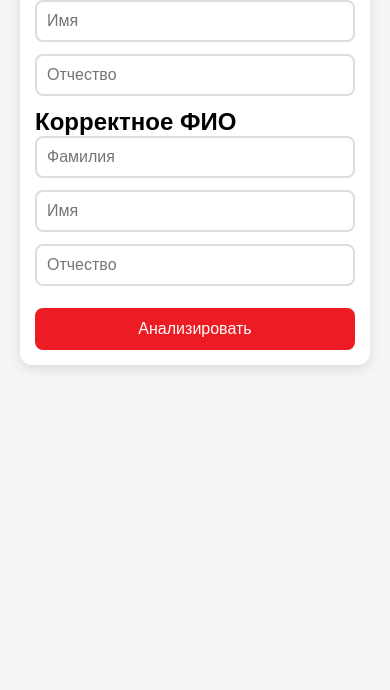
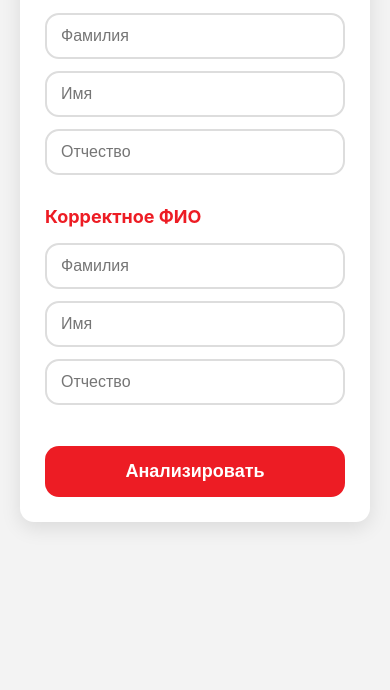
Before and after one commit to LomyaraMax/Attendance-check, a plain HTML site: page index.html in a window 390 px wide. Shown: the part 154-844 px from the top of the page. Drawn offline with Linux system fonts and the light colour scheme.

Commit message:
Update style.css

```diff
--- a/style.css
+++ b/style.css
@@ -1,112 +1,106 @@
-* {
-    margin: 0;
-    padding: 0;
-    box-sizing: border-box;
+:root {
+    --main: #ed1c24;
+    --bg: #f3f3f3;
+    --card: #fff;
+    --radius: 14px;
+    --shadow: 0 6px 20px rgba(0,0,0,0.1);
 }
 
+/* Общие стили */
 body {
-    background: #f5f5f5;
-    font-family: Arial, sans-serif;
+    margin: 0;
     padding: 20px;
+    background: var(--bg);
+    font-family: -apple-system, BlinkMacSystemFont, "Segoe UI", Roboto, sans-serif;
 }
 
+/* Контейнер */
 .container {
-    max-width: 500px;
-    background: white;
-    padding: 20px;
+    max-width: 520px;
     margin: auto;
-    border-radius: 12px;
-    box-shadow: 0 4px 12px rgba(0,0,0,0.1);
+    padding: 25px;
+    background: var(--card);
+    border-radius: var(--radius);
+    box-shadow: var(--shadow);
 }
 
-/* Заголовок блоков */
-h3 {
-    margin-top: 20px;
-    margin-bottom: 10px;
-    color: #ed1c24;
+h1 {
+    text-align: center;
+    color: var(--main);
+    margin-bottom: 25px;
 }
 
-/* Инпуты */
+h2 {
+    color: var(--main);
+    margin-bottom: 10px;
+    font-size: 18px;
+}
+
+.block {
+    margin-bottom: 25px;
+}
+
+/* INPUT */
 input {
     width: 100%;
-    padding: 12px;
-    margin-bottom: 12px;
+    padding: 12px 14px;
+    margin: 6px 0;
     border: 2px solid #ddd;
-    border-radius: 8px;
+    border-radius: var(--radius);
     font-size: 16px;
-    transition: 0.3s;
+    box-sizing: border-box;
+    transition: 0.2s;
 }
 
 input:focus {
-    border-color: #ed1c24;
+    border-color: var(--main);
+    box-shadow: 0 0 6px rgba(237, 28, 36, 0.35);
+    outline: none;
 }
 
 /* Кнопка */
 button {
     width: 100%;
-    padding: 14px;
+    padding: 15px;
+    margin-top: 10px;
+    border: none;
+    background: var(--main);
+    color: #fff;
     font-size: 18px;
-    background: #ed1c24;
-    color: white;
-    border: none;
-    border-radius: 8px;
+    border-radius: var(--radius);
     cursor: pointer;
-    margin-top: 10px;
-    transition: 0.3s;
+    transition: 0.2s;
+    font-weight: bold;
 }
 
 button:hover {
-    background: #c7161c;
+    background: #c9151c;
 }
 
-/* МОДАЛЬНОЕ ОКНО */
-
+/* Модалка */
 .modal-bg {
     position: fixed;
-    top: 0;
-    left: 0;
-    width: 100%;
-    height: 100%;
-    background: rgba(0,0,0,0.55);
+    inset: 0;
     display: none;
     justify-content: center;
     align-items: center;
+    background: rgba(0,0,0,0.55);
     z-index: 10;
 }
 
 .modal-window {
-    background: white;
+    background: #fff;
     padding: 25px;
-    width: 85%;
-    max-width: 400px;
-    border-radius: 12px;
+    border-radius: var(--radius);
+    box-shadow: var(--shadow);
+    max-width: 320px;
     text-align: center;
-    box-shadow: 0 4px 12px rgba(0,0,0,0.3);
 }
 
 .modal-window h2 {
-    margin-bottom: 15px;
-    color: #ed1c24;
+    margin-bottom: 20px;
 }
 
 .modal-window button {
-    margin-top: 15px;
-    background: #ed1c24;
-    color: white;
+    width: 100%;
 }
-
-/* Чтобы адаптация была нормальной */
-@media (max-width: 480px) {
-    .container {
-        padding: 15px;
-    }
-
-    input {
-        padding: 10px;
-    }
-
-    button {
-        padding: 12px;
-        font-size: 16px;
-    }
-}
```
